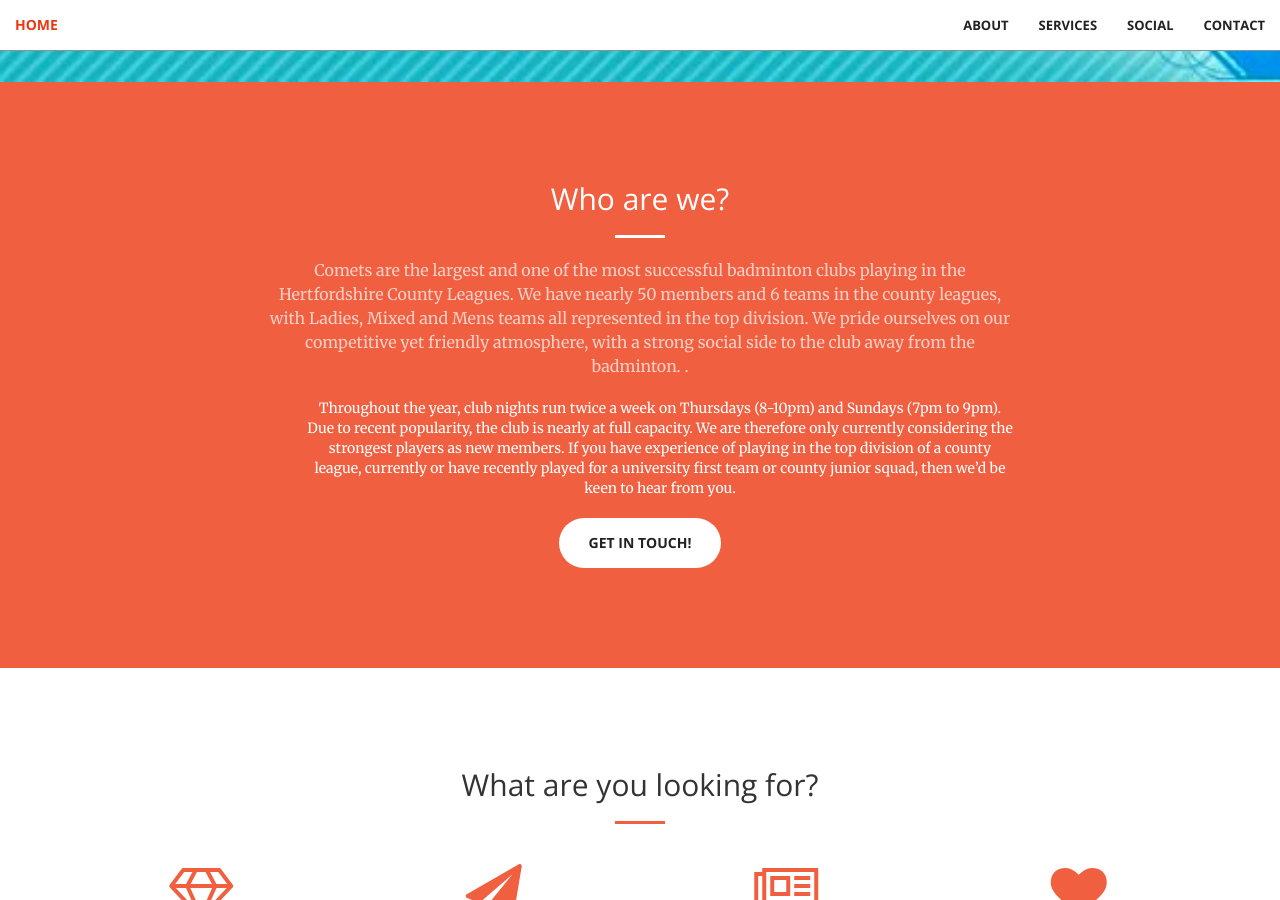
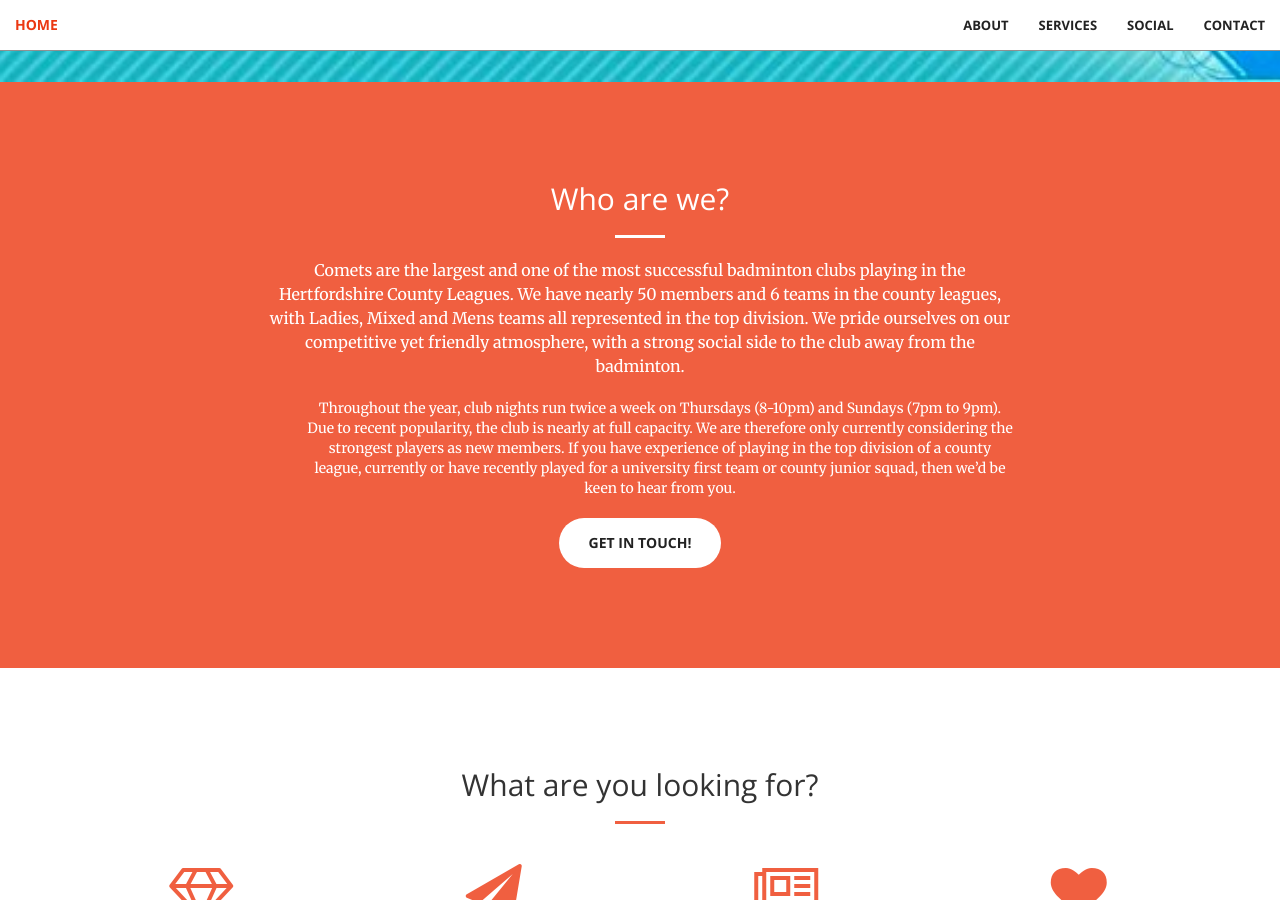
Before and after one commit to Cometsbc/cometsbc.github.io, a Jekyll site: the page built from index.html, in a window 1280 px wide and 900 px high, scrolled down 818 px. Built offline with Jekyll 4.4.1, drawn with Linux system fonts in a browser that asks for light colours.

Commit message:
update styles

```diff
--- a/_includes/call-to-action.html
+++ b/_includes/call-to-action.html
@@ -4,13 +4,14 @@
             <div class="col-lg-8 col-lg-offset-2 text-center">
                 <h2 class="section-heading">Who are we?</h2>
                 <hr class="light">
-                <p class="text-faded">
+                <p>
                     Comets are the largest and one of the most successful badminton clubs playing in the Hertfordshire County Leagues.
                     We have nearly 50 members and 6 teams in the county leagues, with Ladies, Mixed and Mens teams all represented in the top division.
-                    We pride ourselves on our competitive yet friendly atmosphere, with a strong social side to the club away from the badminton. .
+                    We pride ourselves on our competitive yet friendly atmosphere, with a strong social side to the club away from the badminton.
                     <ul style="list-style-type:none">
-                    <li> Throughout the year, club nights run twice a week on Thursdays (8-10pm) and Sundays (7pm to 9pm).</li>
-                    <li>Due to recent popularity, the club is nearly at full capacity.
+                    <li>
+                        Throughout the year, club nights run twice a week on Thursdays (8-10pm) and Sundays (7pm to 9pm).
+                        Due to recent popularity, the club is nearly at full capacity.
                         We are therefore only currently considering the strongest players as new members.
                         If you have experience of playing in the top division of a county league,
                         currently or have recently played for a university first team or county junior squad, then we’d be keen to hear from you.</li>
```
